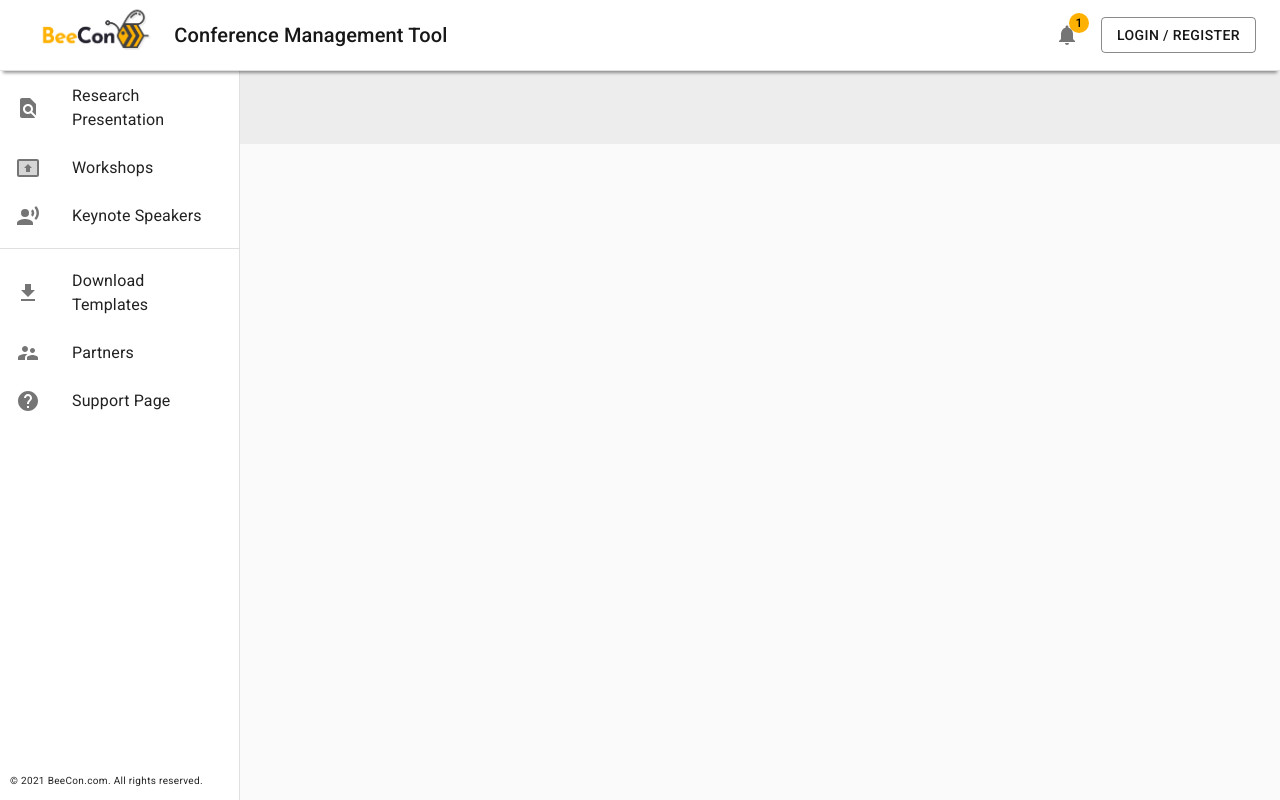
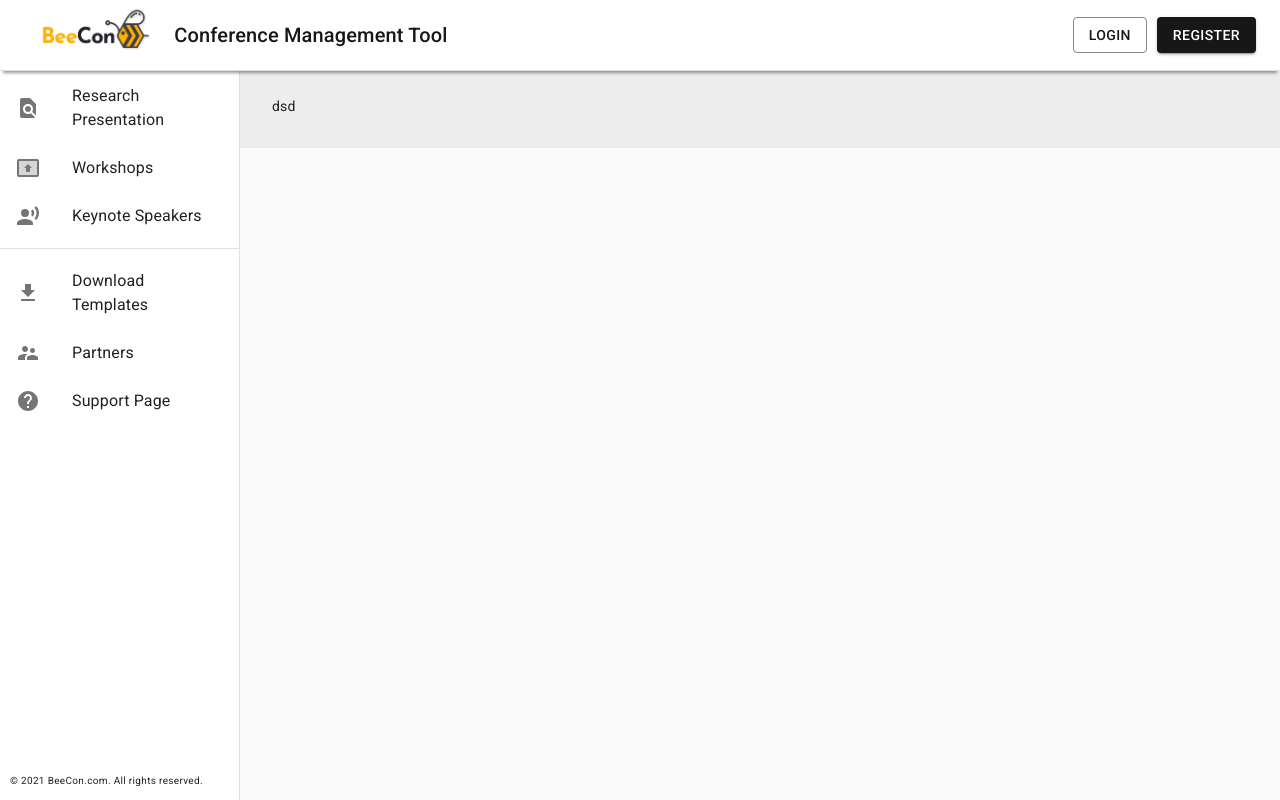
Before and after one commit to Tiran98/Conference-Management-Tool, a React (Create React App) app in the folder App/cmt/: page /register in a window 1280 px wide. Built offline with nearby package versions, Linux system fonts and the light colour scheme.

Commit message:
fixed navbar

```diff
--- a/App/cmt/src/App.js
+++ b/App/cmt/src/App.js
@@ -2,10 +2,23 @@ import React, { useState, useEffect } from 'react';
 import { BrowserRouter as Router, Switch, Route, Link } from 'react-router-dom';
 import { ThemeProvider } from '@material-ui/styles';
 import { createMuiTheme } from '@material-ui/core/styles';
+import { makeStyles } from '@material-ui/core/styles';
 
 import NavBar from './component/NavBar/NavBar';
 import LandingPage from './component/LandingPage/LandingPage';
+import Registration from './component/UserAuth/Registration';
 import { Toolbar } from '@material-ui/core';
+
+const drawerWidth = 240;
+
+const useStyles = makeStyles((theme) => ({
+  content: {
+    flexGrow: 1,
+    padding: theme.spacing(4),
+    backgroundColor: '#ededed',
+    marginLeft: drawerWidth,
+  },
+}));
 
 function App() {
 
@@ -25,14 +38,19 @@ function App() {
     spacing: 8,
   });
 
+  const classes = useStyles();
+
   return (
    <Router>
       <ThemeProvider theme={theme}>
         <NavBar />
-        <Toolbar />
-        {/* <Switch>
-            <Route path="/" exact component={LandingPage} />
-        </Switch> */}
+          <Switch>
+            <main className={classes.content}>
+                <Toolbar />
+                <Route path="/" exact component={LandingPage} />
+                <Route path="/register" exact component={Registration} />
+            </main>
+           </Switch>
      </ThemeProvider>
    </Router>
   );
--- a/App/cmt/src/component/NavBar/NavBar.jsx
+++ b/App/cmt/src/component/NavBar/NavBar.jsx
@@ -1,6 +1,6 @@
 import React, { useState, useEffect } from 'react';
 import { BrowserRouter as Router, Switch, Route, Link, useHistory, useLocation } from 'react-router-dom';
-import { AppBar, Toolbar, Typography, Button, Drawer, List, Divider, ListItem, ListItemIcon, ListItemText, IconButton, Menu, MenuItem, Badge } from '@material-ui/core';
+import { AppBar, Toolbar, Typography, Button, Drawer, List, Divider, ListItem, ListItemIcon, ListItemText, IconButton, Menu, MenuItem, Badge, Modal } from '@material-ui/core';
 import CssBaseline from '@material-ui/core/CssBaseline';
 import FindInPageIcon from '@material-ui/icons/FindInPage';
 import PresentToAllTwoToneIcon from '@material-ui/icons/PresentToAllTwoTone';
@@ -12,7 +12,6 @@ import HelpIcon from '@material-ui/icons/Help';
 
 import logo from '../../assets/logo.png';
 import useStyles from './styles';
-import LandingPage from '../LandingPage/LandingPage';
 
 const options = ["hi"];
 
@@ -49,18 +48,28 @@ const NavBar = () => {
     useEffect(() => {
         // const token = user?.token;
         // setUser(JSON.parse(localStorage.getItem('profile')));
-      }, [location]);
+    }, [location]);
+
+    const body = (
+    <div className={classes.paper}>
+      <h2 id="simple-modal-title">Text in a modal</h2>
+      <p id="simple-modal-description">
+        Duis mollis, est non commodo luctus, nisi erat porttitor ligula.
+      </p>
+      <NavBar />
+    </div>
+    );
 
     return (
         <div className={classes.root}>
-             <CssBaseline />
+            <CssBaseline />
             <AppBar position="fixed" className={classes.appBar}>
                 <Toolbar>
                     <Typography component={Link} to="/" variant="h6" className={classes.title} color="primary">
                         <img src={logo} height="70px" className={classes.image} /> Conference Management Tool
                     </Typography>
                     <div className={classes.grow} />
-                    <IconButton
+                    {/* <IconButton
                         aria-label="more"
                         aria-controls="long-menu"
                         aria-haspopup="true"
@@ -69,7 +78,7 @@ const NavBar = () => {
                         <Badge badgeContent={totalItems} color="secondary">
                             <NotificationsIcon />
                         </Badge>
-                    </IconButton>
+                    </IconButton> */}
                     <Menu
                         id="long-menu"
                         elevation={3}
@@ -119,7 +128,8 @@ const NavBar = () => {
                         ) : (
                             <Button component={Link} to="/user-auth" variant="outlined" className={classes.button} color="primary">Login / Register</Button>
                         )} */}
-                         <Button component={Link} to="/user-auth" variant="outlined" className={classes.button} color="primary">Login / Register</Button>
+                         <Button component={Link} to="/user-auth" variant="outlined" className={classes.button} color="primary">Login</Button>
+                         <Button component={Link} to="/register" variant="contained" className={classes.button} color="primary">Register</Button>
                     </div>
                 </Toolbar>
             </AppBar>
@@ -162,14 +172,6 @@ const NavBar = () => {
                 </div>
                 </div>
             </Drawer>
-            <main className={classes.content}>
-                <Toolbar />
-                <Router>
-                    <Switch>
-                        <Route path="/" exact component={LandingPage} />
-                    </Switch>
-                </Router>
-            </main>
         </div>
     )
 }
--- /dev/null
+++ b/App/cmt/src/component/UserAuth/Registration.jsx
@@ -0,0 +1,11 @@
+import React from 'react';
+
+const Registration = () => {
+    return (
+        <div>
+            dsd
+        </div>
+    )
+}
+
+export default Registration;
```
Also changed, not shown: App/cmt/src/component/UserAuth/styles.js (added).
